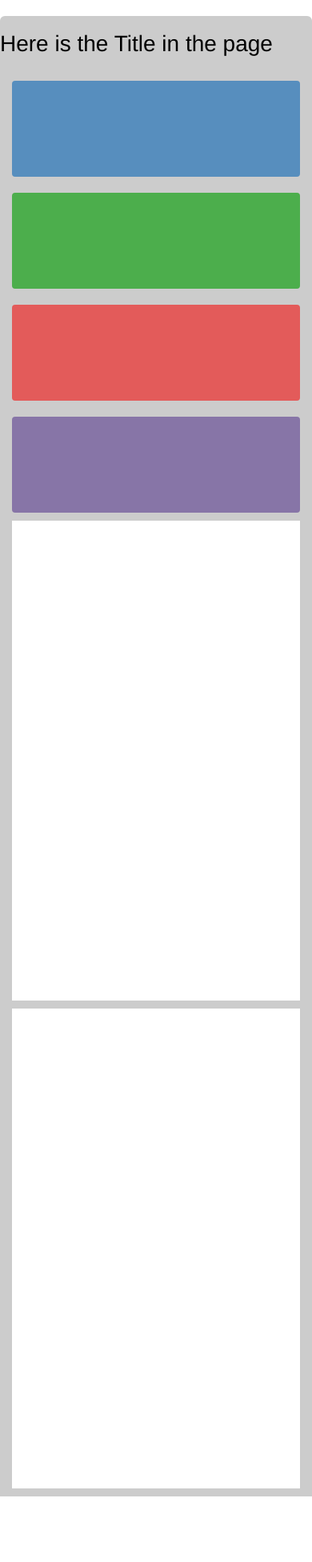
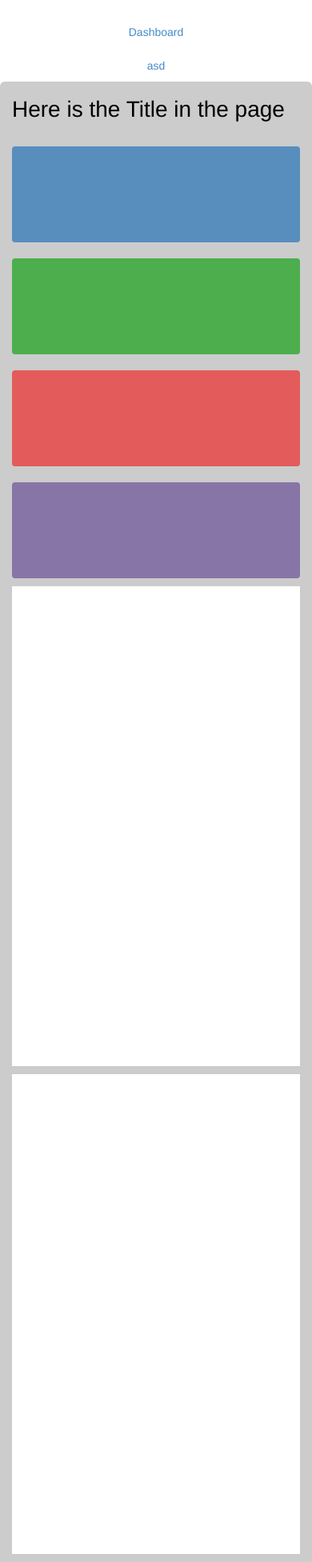
Before and after one commit to raphaelsoul/flask-tutorial, a Flask app: page / in a window 390 px wide. Shown: the part 52-2005 px from the top of the page at 80% size. Before the commit the page ends 1923 px from the top, so only its background shows below. Run offline with Flask 2, Linux system fonts and the light colour scheme; some libraries are stand-ins or nearby versions.

Commit message:
update the templates

```diff
--- a/apps/static/css/default.css
+++ b/apps/static/css/default.css
@@ -25,13 +25,13 @@ h3.page-title {
 }
 
 /* dashboard statik styles */
-div.statics-wrapper {
+div.dashboard-wrapper {
     position: relative;
     display: block;
     background-color: #cccccc;
 }
 
-div.dashboard-static {
+div.dashboard-statistic {
     border-radius: 4px;
     position: relative;
     min-height: 120px;
@@ -39,19 +39,19 @@ div.dashboard-static {
     margin-bottom: 10px;
 }
 
-div.dashboard-static.ds-blue{
+div.dashboard-statistic.ds-blue{
     background-color: #578ebe;
 }
 
-div.dashboard-static.ds-red{
+div.dashboard-statistic.ds-red{
     background-color: #e35b5a;
 }
 
-div.dashboard-static.ds-green{
+div.dashboard-statistic.ds-green{
     background-color: #4cae4c;
 }
 
-div.dashboard-static.ds-purple{
+div.dashboard-statistic.ds-purple{
     background-color: #8775a7;
 }
 
@@ -61,7 +61,7 @@ div.traffic-wrapper{
     background-color: #cccccc;
 }
 
-div.traffic-static.ds-white {
+div.traffic-statistic.ds-white {
     background-color: #ffffff;
     min-height: 600px;
     margin-bottom: 10px;
--- /dev/null
+++ b/apps/static/scripts/header.js
@@ -0,0 +1,11 @@
+/**
+ * Created by scb53 on 2015/4/22.
+ */
+
+
+$('#id_sidebar-opener').click(function () {
+    $('#id_sidebar-wrapper').fadeToggle('slow');
+    //if($('#id_content').css())
+    $('#id_content').hide('slow').toggleClass('col-md-10');
+    $('#id_content').toggleClass('col-md-12').fadeToggle('slow');
+});
--- a/apps/templates/base.html
+++ b/apps/templates/base.html
@@ -26,12 +26,12 @@
 {% endblock %}
 
 <div class="container-fluid">
-    <div class="col-md-2 col-lg-2 hidden-xs hidden-sm">
+    <div class="col-md-2 col-lg-2" id="id_sidebar-wrapper">
         {% block sidebar %}
 			{% include "frameworks/sidebar.html" %}
 		{% endblock %}
     </div>
-    <div class="col-md-10 container-grey">
+    <div class="col-md-10 container-grey" id="id_content">
         {% block custome_page %}
         {% endblock %}
     </div>
@@ -56,6 +56,7 @@
 {% endblock %}
 
 {% block global_script %}
+    {% include "frameworks/global_scripts.html" %}
 {% endblock %}
 
 {% block page_level_script %}
--- a/apps/templates/dashboard.html
+++ b/apps/templates/dashboard.html
@@ -8,23 +8,25 @@ Dashboard
 
     {% block page_title %}
 		<div class="row title-wrapper">
-        	<h3 class="page-title">Here is the Title in the page</h3>
+        	<div class="col-md-12">
+                <h3 class="page-title">Here is the Title in the page</h3>
+            </div>
         </div>
     {% endblock %}
 
     {% block statics %}
-        <div class="row statics-wrapper">
+        <div class="row statistic-wrapper">
         	<div class="col-lg-3 col-md-3 col-sm-6 col-xs-12">
-                <div class="dashboard-static ds-blue"></div>
+                <div class="dashboard-statistic ds-blue"></div>
             </div>
         	<div class="col-lg-3 col-md-3 col-sm-6 col-xs-12 ">
-                <div class="dashboard-static ds-green"></div>
+                <div class="dashboard-statistic ds-green"></div>
             </div>
         	<div class="col-lg-3 col-md-3 col-sm-6 col-xs-12">
-                <div class="dashboard-static ds-red"></div>
+                <div class="dashboard-statistic ds-red"></div>
             </div>
         	<div class="col-lg-3 col-md-3 col-sm-6 col-xs-12">
-                <div class="dashboard-static ds-purple"></div>
+                <div class="dashboard-statistic ds-purple"></div>
             </div>
         </div>
     {% endblock %}
@@ -32,10 +34,10 @@ Dashboard
     {% block traffic %}
 		<div class="row traffic-wrapper">
         	<div class="col-lg-6 col-md-6 col-sm-12 col-xs-12">
-                <div class="traffic-static ds-white"></div>
+                <div class="traffic-statistic ds-white"></div>
             </div>
         	<div class="col-lg-6 col-md-6 col-sm-12 col-xs-12">
-                <div class="traffic-static ds-white"></div>
+                <div class="traffic-statistic ds-white"></div>
             </div>
         </div>
     {% endblock %}
--- /dev/null
+++ b/apps/templates/frameworks/global_scripts.html
@@ -0,0 +1 @@
+<script type="text/javascript" src="{{ url_for('static',filename='scripts/header.js') }}"></script>
--- a/apps/templates/frameworks/header.html
+++ b/apps/templates/frameworks/header.html
@@ -29,11 +29,13 @@
           <ul class="dropdown-menu" role="menu">
             <li><a href="#">Action</a></li>
             <li><a href="#">Another action</a></li>
-            <li><a href="#">Something else here</a></li>
+            <li><a href="#">Logout</a></li>
           </ul>
         </li>
-          <li>
-              <a href="#"><i class="icon-logout"></i></a>
+          <li class="hidden-lg hidden-md">
+              <a href="javascript:void(0);" class="dropdown" id="id_sidebar-opener">
+                  <i class="icon-list" style="font-size: 20px;"></i>
+              </a>
           </li>
       </ul>
     </div><!-- /.navbar-collapse -->
```
